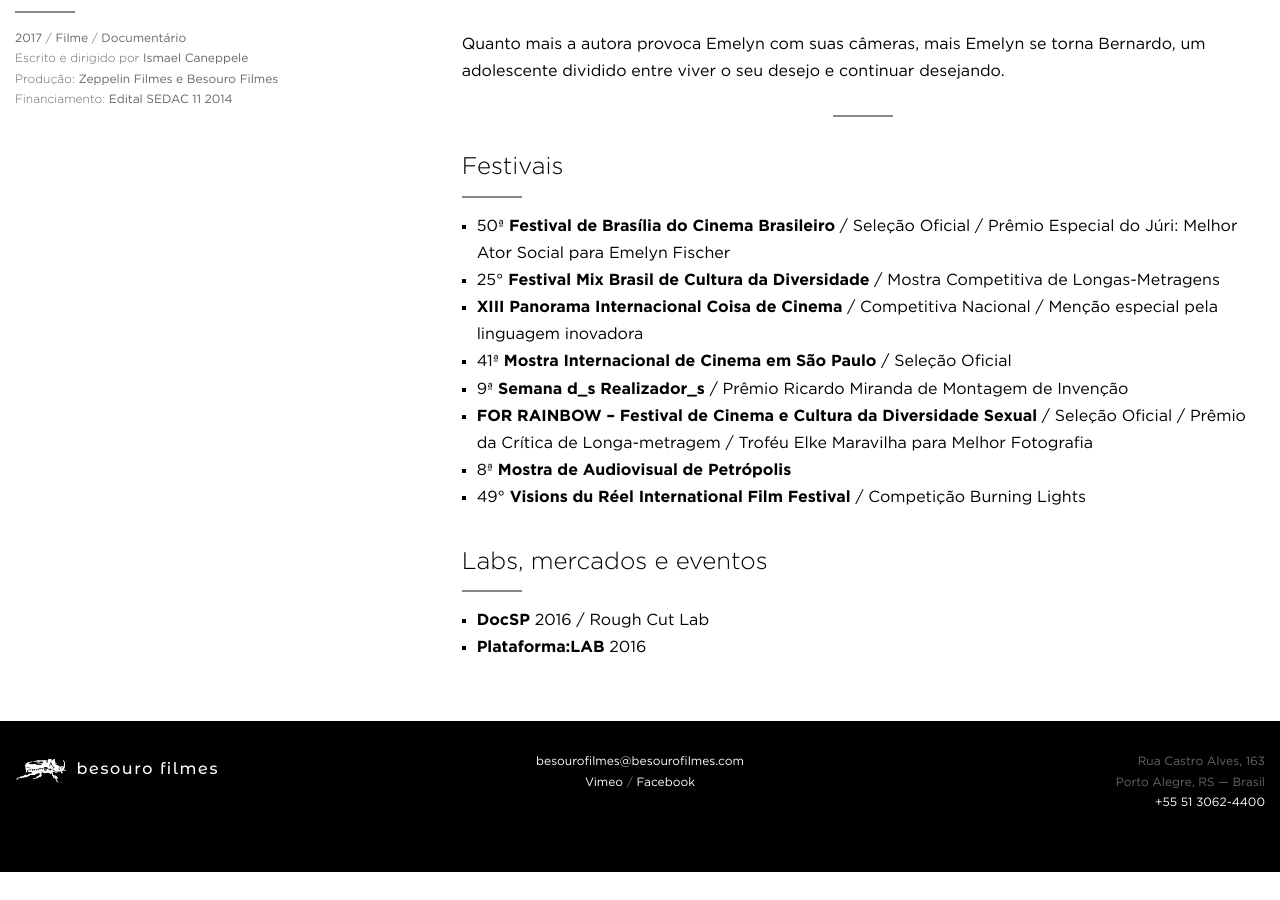
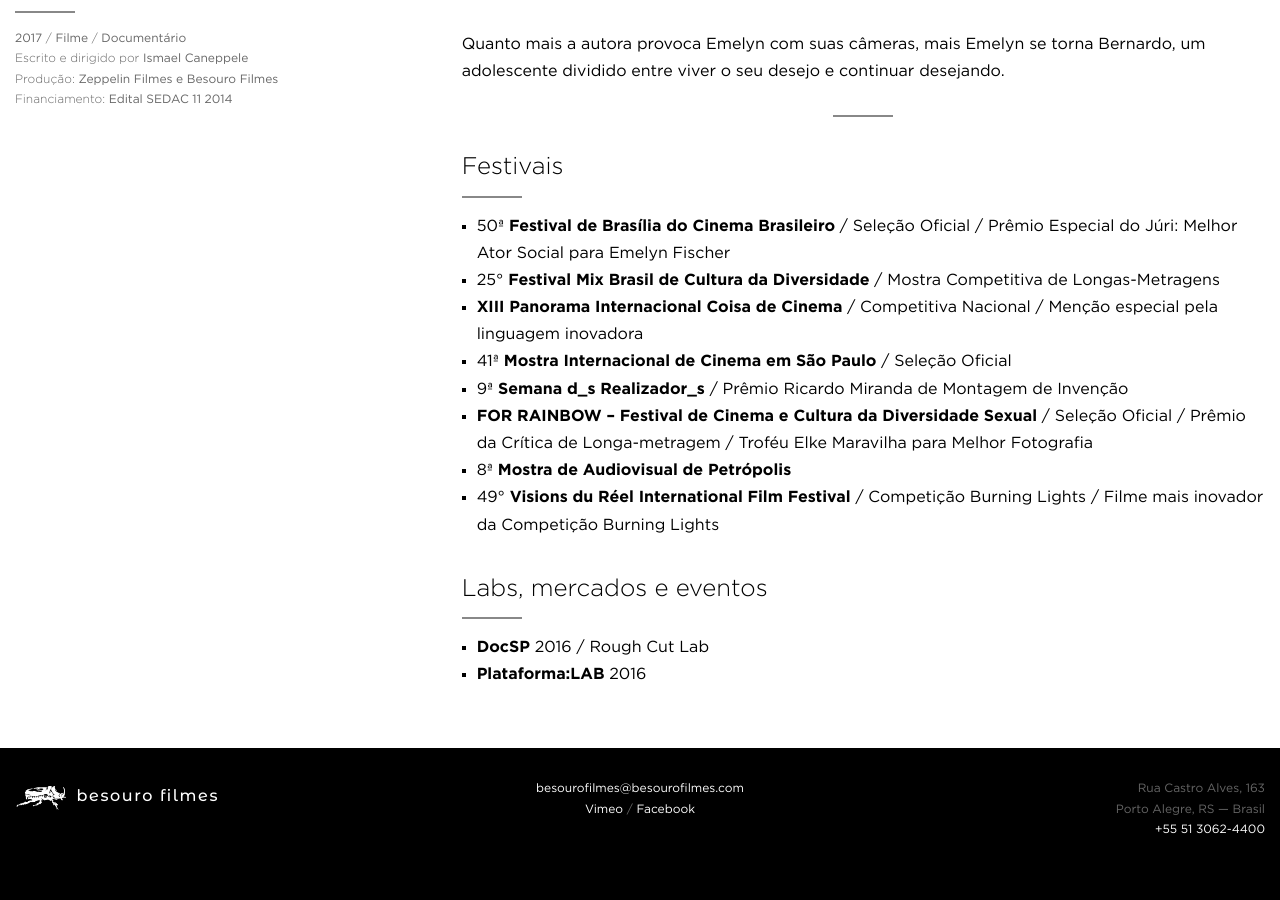
Before and after one commit to arthrfrts/besouro, a Jekyll site: the page built from _projects/musica-para-quando-as-luzes-se-apagam.md, in a window 1280 px wide and 900 px high, scrolled down 929 px. Built offline with Jekyll 4.4.1, drawn with Linux system fonts in a browser that asks for light colours; before the commit the page ends 1801 px from its top, so only the background shows below that.

Commit message:
Updated Musica Para Quando As Luzes Se Apagam

```diff
--- a/_projects/musica-para-quando-as-luzes-se-apagam.md
+++ b/_projects/musica-para-quando-as-luzes-se-apagam.md
@@ -34,7 +34,7 @@ Quanto mais a autora provoca Emelyn com suas câmeras, mais Emelyn se torna Bern
 * 9ª **Semana d_s Realizador_s** / Prêmio Ricardo Miranda de Montagem de Invenção
 * **FOR RAINBOW – Festival de Cinema e Cultura da Diversidade Sexual** / Seleção Oficial / Prêmio da Crítica de Longa-metragem / Troféu Elke Maravilha para Melhor Fotografia
 * 8ª **Mostra de Audiovisual de Petrópolis**
-* 49° **Visions du Réel International Film Festival**  / Competição Burning Lights
+* 49° **Visions du Réel International Film Festival**  / Competição Burning Lights / Filme mais inovador da Competição Burning Lights
 
 
 ## Labs, mercados e eventos
```
